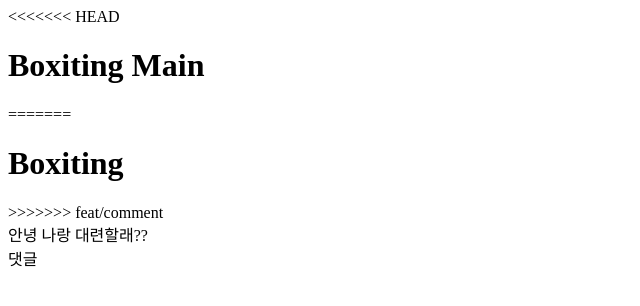
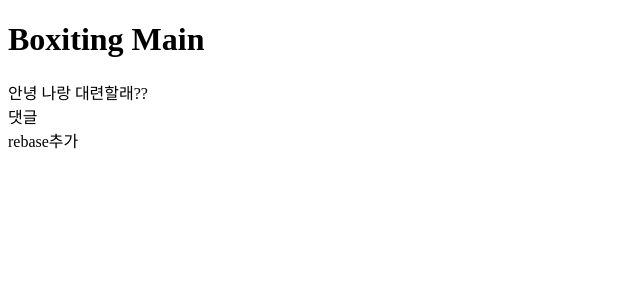
Before and after one commit to 87leh/test2, a plain HTML site: page index.html in a window 1280 px wide. Shown: the whole page, without its empty margins (0-640 px from the left). Drawn offline with Linux system fonts and the light colour scheme.

Commit message:
index 파일 수정

```diff
--- a/index.html
+++ b/index.html
@@ -7,12 +7,9 @@
     <title>Document</title>
 </head>
 <body>
-<<<<<<< HEAD
     <h1>Boxiting Main</h1>
-=======
-    <h1>Boxiting</h1>
->>>>>>> feat/comment
     <div>안녕 나랑 대련할래??</div>
     <div>댓글</div>
+    <div>rebase추가</div>
 </body>
 </html>
```
